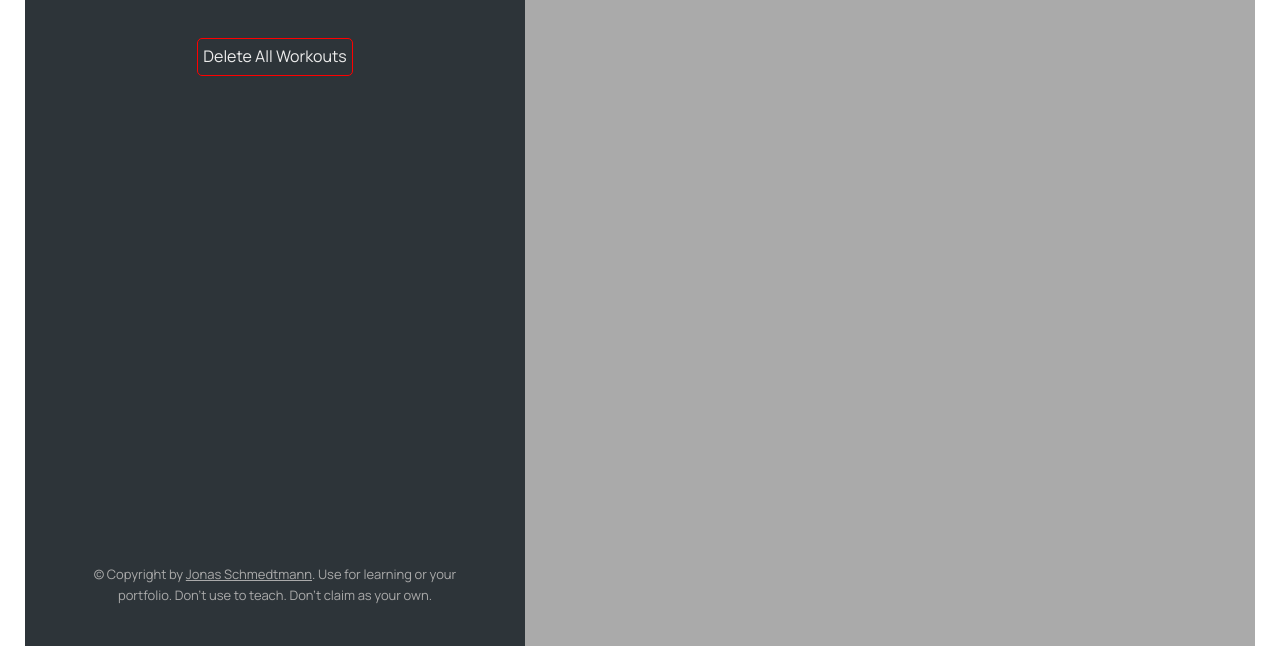
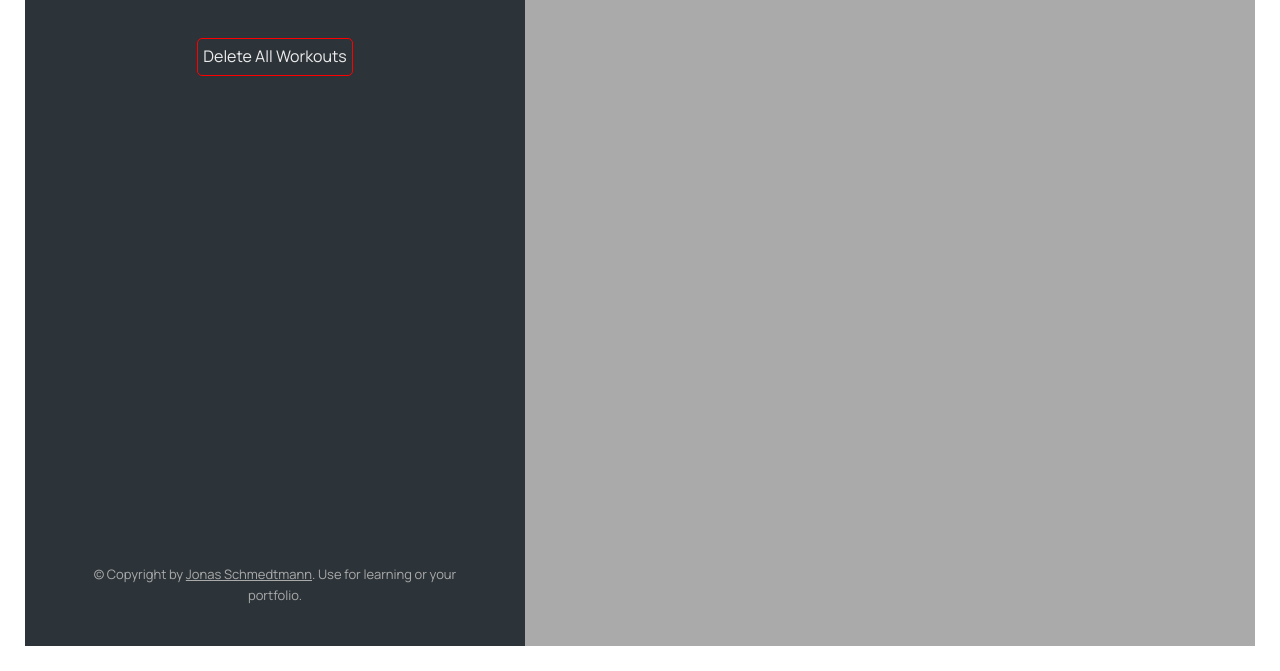
Before and after one commit to sebastianqmorales/map-project, a website: page index.html in a window 1280 px wide. Shown: the part 129-800 px from the top of the page. Drawn offline with nearby package versions, Linux system fonts and the light colour scheme.

Commit message:
removing unnecessary lines

```diff
--- a/index.html
+++ b/index.html
@@ -78,8 +78,7 @@
           target="_blank"
           href="https://twitter.com/jonasschmedtman"
           >Jonas Schmedtmann</a
-        >. Use for learning or your portfolio. Don't use to teach. Don't claim
-        as your own.
+        >. Use for learning or your portfolio.
       </p>
     </div>
 
```
